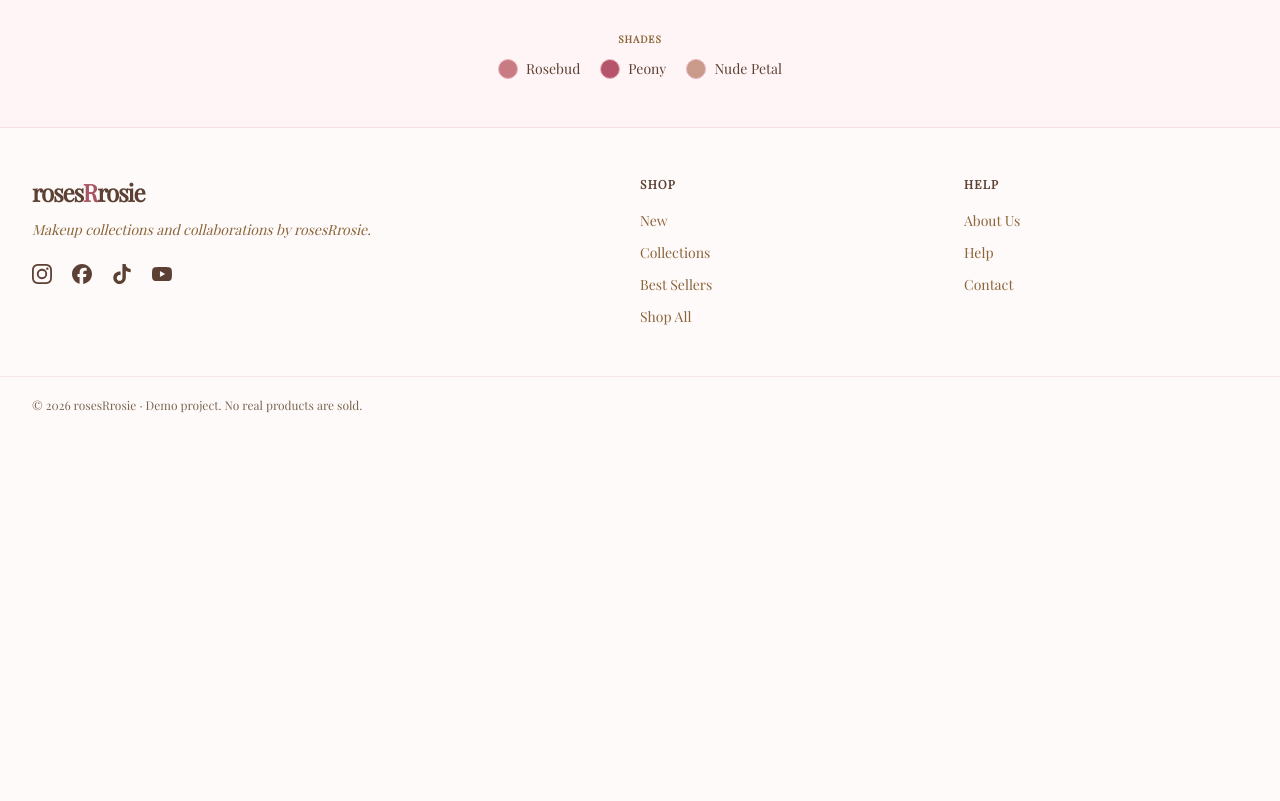
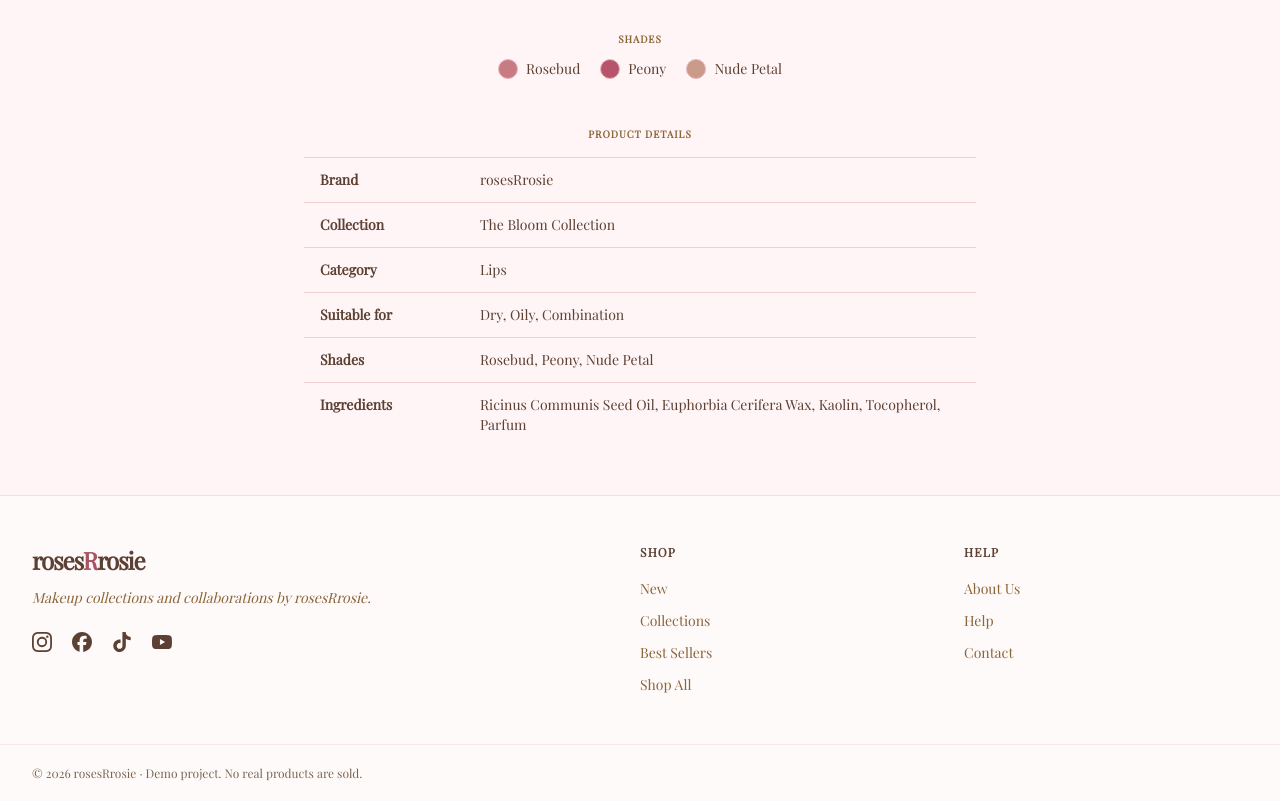
Before and after one commit to whoisnehir/rosesRrosie, a React (Vite) app in the folder frontend/: page /product/1 in a window 1280 px wide. Shown: the part 780-1581 px from the top of the page. Before the commit the page ends 1213 px from the top, so only its background shows below. Built offline with nearby package versions, Linux system fonts and the light colour scheme.

Commit message:
feat: show the details table on the product page

```diff
--- a/frontend/src/pages/ProductPage.jsx
+++ b/frontend/src/pages/ProductPage.jsx
@@ -5,6 +5,7 @@ import NotFoundPage from './NotFoundPage';
 import { collections } from '../data/collections';
 import { productService } from '../services/productService';
 import { formatPrice } from '../utils/formatPrice';
+import ProductDetailsTable from '../components/ProductDetailsTable';
 
 const ProductPage = () => {
     const { id } = useParams();
@@ -85,6 +86,9 @@ const ProductPage = () => {
                     ))}
                 </ul>
             </div>
+            <div className="mt-12 mx-auto max-w-2xl">
+                <ProductDetailsTable product={product} />
+            </div>
         </article>
     );
 };
```
